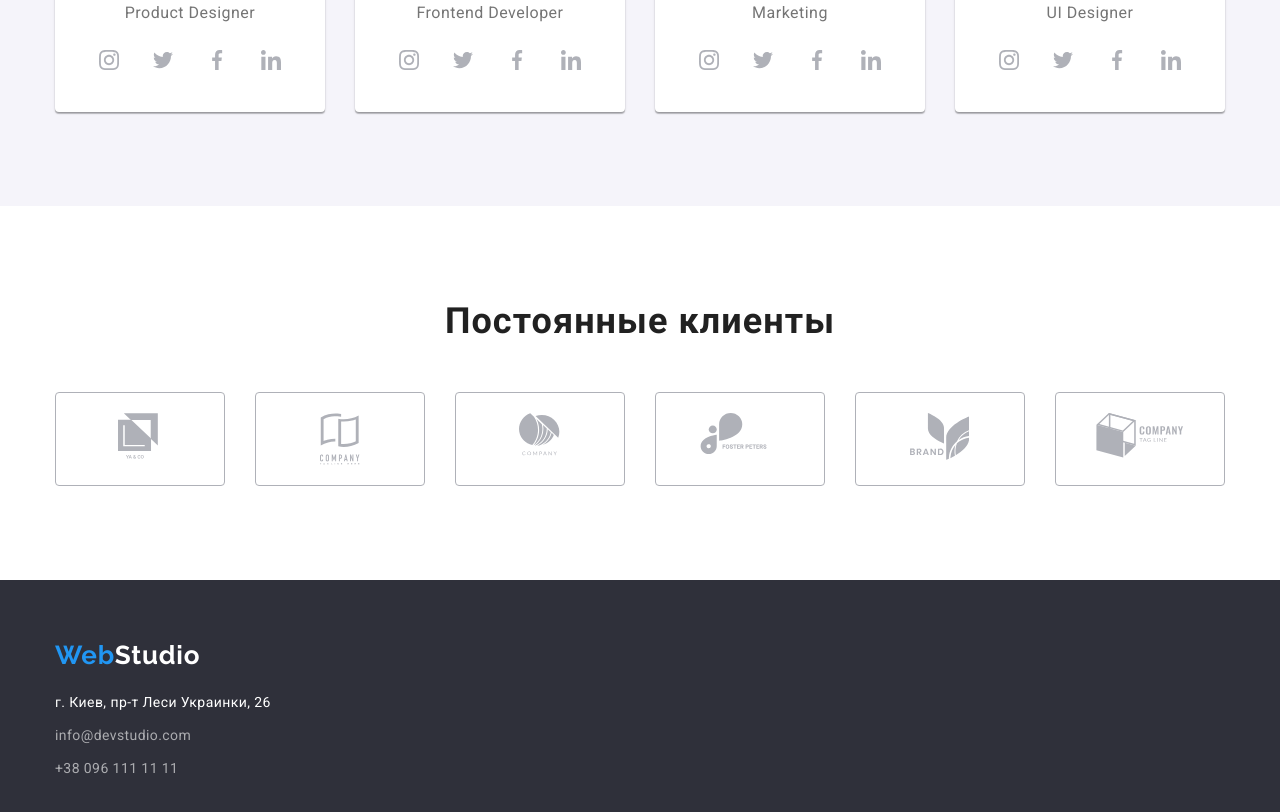
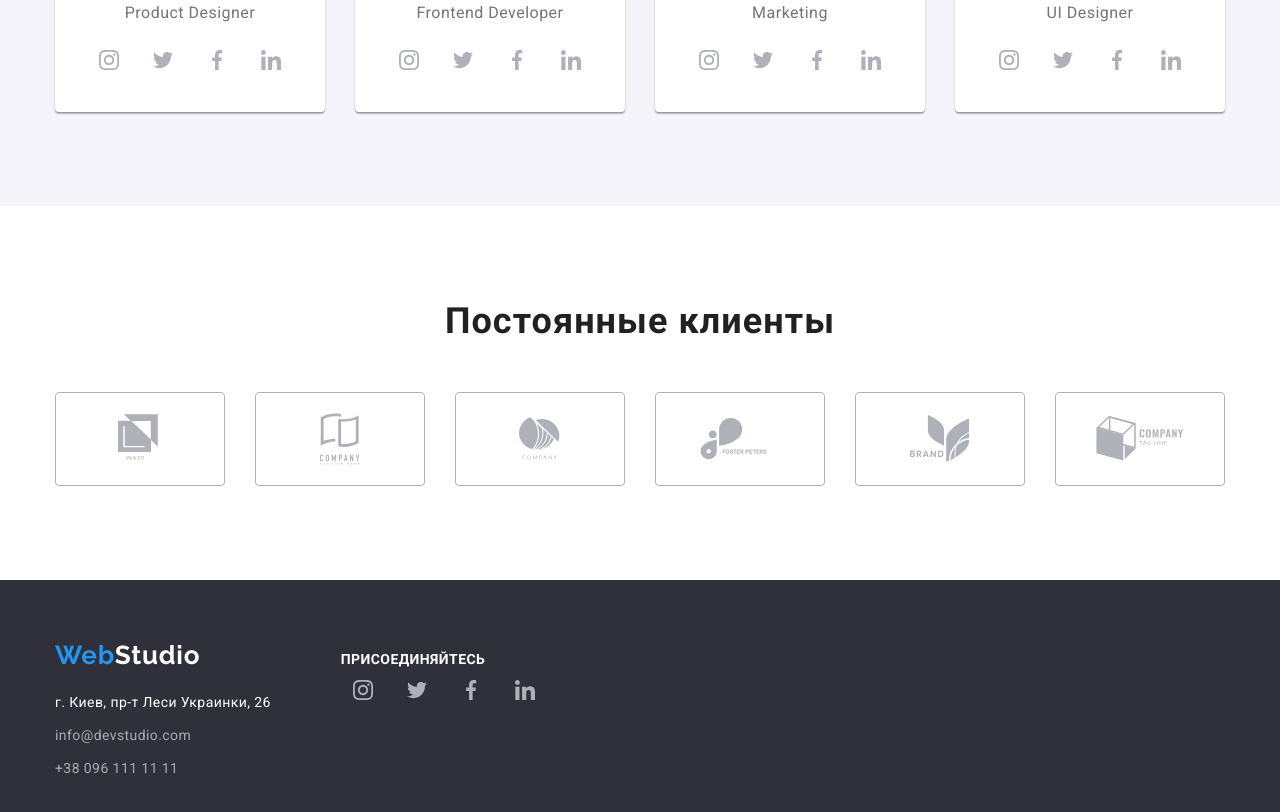
Before and after one commit to VladKryvenko/goit-markup-hw-04, a plain HTML site: page index.html in a window 1280 px wide. Shown: the part 2100-2912 px from the top of the page. Drawn offline with nearby package versions, Linux system fonts and the light colour scheme.

Commit message:
footer updates

```diff
--- a/css/style.css
+++ b/css/style.css
@@ -371,6 +371,8 @@ address{
 
 .clients-list__link{
 	width: 100%;
+	height: 100%;
+	padding: 20px 0;
 	display: flex;
     align-items: center;
     justify-content: center;
@@ -391,7 +393,6 @@ address{
 .clients-list__item{
 	border: 1px solid #AFB1B8;
 	border-radius: 4px;
-	padding: 20px 0;
 	margin-left: 30px;
     flex-basis: calc(100% / 6 - 30px);
 }
@@ -428,6 +429,28 @@ footer{
 
 .addr{
 	color: #FFFFFF;
+}
+
+.footer-container{
+	display: flex;
+	align-items: baseline;
+}
+
+.footer__left-part{
+	margin-right: 70px;
+}
+
+.right-part__header{
+	font-weight: bold;
+	font-size: 14px;
+	line-height: 1.14;
+	letter-spacing: 0.03em;
+	text-transform: uppercase;
+	color: #FFFFFF;
+}
+
+.footer__social-container{
+	display: flex;
 }
 /*============END FOOTER============*/
 
--- a/index.html
+++ b/index.html
@@ -318,7 +318,8 @@
 		</section>
 	</main>
 	<footer>
-		<div class="wrap">
+		<div class="wrap footer-container">
+			<div class="footer__left-part">
 				<a href="index.html" class="logo logo-bottom link"><span class="logo__first-part">Web</span>Studio</a>
 				<address>
 					<ul class="address-list list">
@@ -334,6 +335,40 @@
 					</ul>
 				</address>
 			</div>
+			<div class="footer__right-part">
+				<h4 class="right-part__header">Присоединяйтесь</h4>
+				<ul class="footer__social-container list">
+					<li class="social-container__item">
+						<a href="#" class="social-container__link link">
+							<svg class="social-container__icon" width="20" height="20">
+								<use href="images/sprite.svg#icon-instagram"></use>
+							</svg>
+						</a>
+					</li>
+					<li class="social-container__item">
+						<a href="#" class="social-container__link link">
+							<svg class="social-container__icon" width="20" height="20">
+								<use href="images/sprite.svg#icon-twitter"></use>
+							</svg>
+						</a>
+					</li>
+					<li class="social-container__item">
+						<a href="#" class="social-container__link link">
+							<svg class="social-container__icon" width="20" height="20">
+								<use href="images/sprite.svg#icon-facebook"></use>
+							</svg>
+						</a>
+					</li>
+					<li class="social-container__item">
+						<a href="#" class="social-container__link link">
+							<svg class="social-container__icon" width="20" height="20">
+								<use href="images/sprite.svg#icon-linkedin"></use>
+							</svg>
+						</a>
+					</li>
+				</ul>
+			</div>
+		</div>
 	</footer>
 </body>
 </html>
```
Lines whose indentation alone changed are shown as unchanged.
